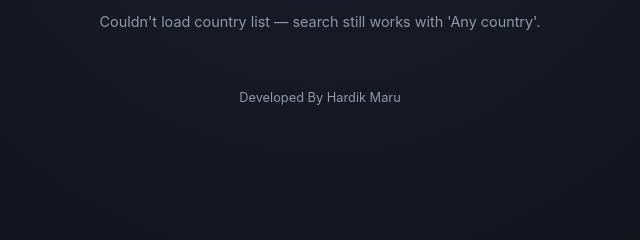
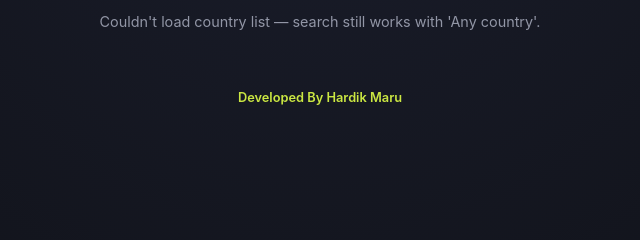
Before and after one commit to Hardikrepo/radio-time-machine, a plain HTML site: page index.html in a window 1280 px wide. Shown: the part 209-449 px from the top of the page, 320-960 px from the left. Drawn offline with Linux system fonts and the light colour scheme; no server answers.

Commit message:
Make footer credit cycle color with the rest of the site

```diff
--- a/index.html
+++ b/index.html
@@ -170,9 +170,11 @@
 
   #site-footer {
     text-align: center;
-    color: var(--text-dim);
+    color: var(--accent);
+    font-weight: 600;
     font-size: 0.8rem;
     padding: 20px 20px 30px;
+    transition: color 1.8s ease;
   }
 
   .howto-marquee {
```
